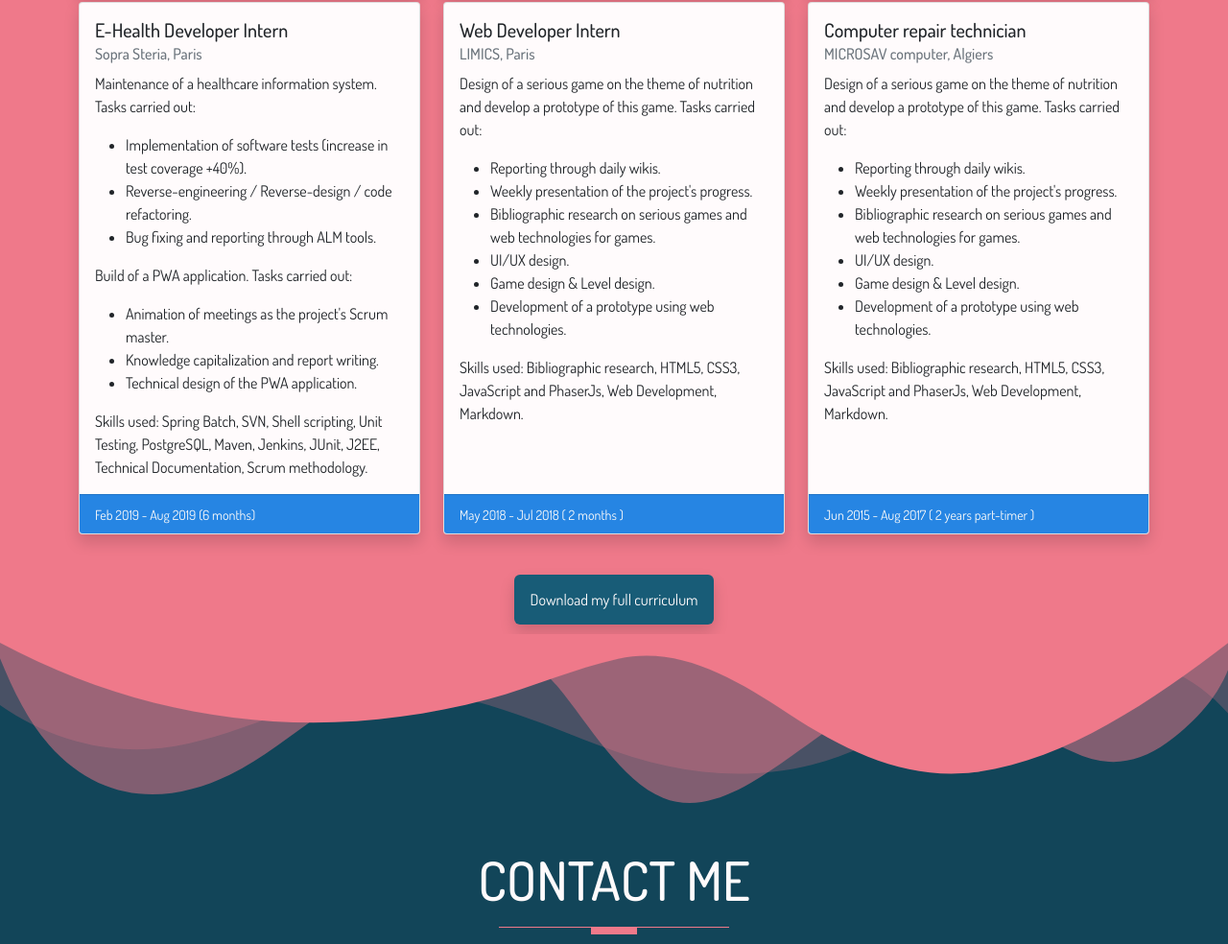
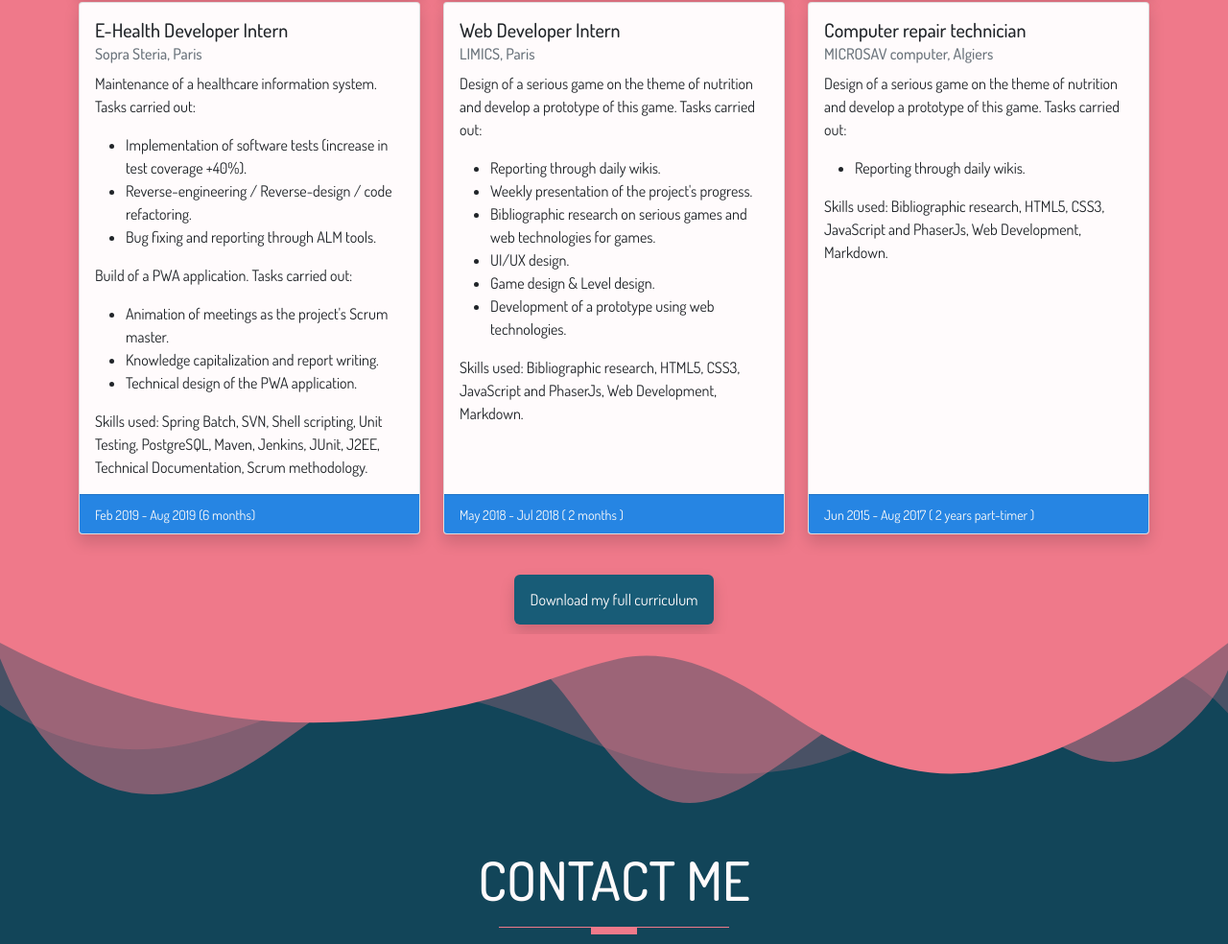
Before and after one commit to AnisBouhadida/personal-portfolio, a website: page public/index.html in a window 1280 px wide. Shown: the part 3913-4897 px from the top of the page at 96% size. Drawn offline with nearby package versions, Linux system fonts and the light colour scheme; files that its build step writes are made by us from their sources.

Commit message:
update portfolio

```diff
--- a/public/index.html
+++ b/public/index.html
@@ -796,11 +796,6 @@
                                 develop a prototype of this game. Tasks carried out:</p>
                             <ul class="text-dark">
                                 <li>Reporting through daily wikis.</li>
-                                <li>Weekly presentation of the project's progress.</li>
-                                <li>Bibliographic research on serious games and web technologies for games.</li>
-                                <li>UI/UX design.</li>
-                                <li>Game design & Level design.</li>
-                                <li>Development of a prototype using web technologies.</li>
                             </ul>
                             <p class="card-text text-dark">Skills used: Bibliographic research, HTML5, CSS3, JavaScript
                                 and PhaserJs, Web Development, Markdown.</p>
```
